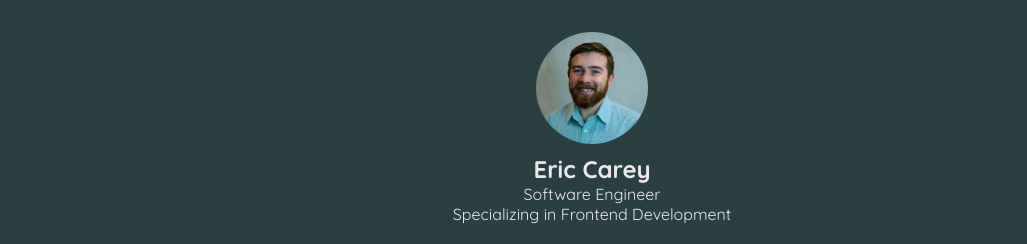
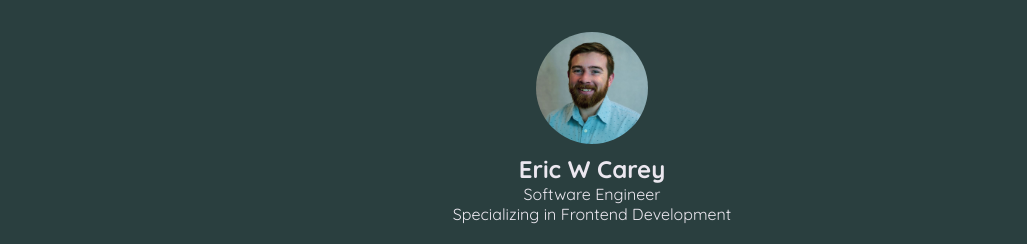
Before and after one commit to EricCarey286/Online-Resume, a React (Create React App) app: page / in a window 1280 px wide. Shown: the top 244 px of the page, without its empty margins (48-1075 px from the left). Built offline with nearby package versions, Linux system fonts and the light colour scheme.

Commit message:
feat: Update header name
Update the name in the header component from 'Eric Carey' to 'Eric W Carey'

```diff
--- a/src/components/Header/Header.jsx
+++ b/src/components/Header/Header.jsx
@@ -4,7 +4,7 @@ function Header(props) {
   return (
     <header>
       <img src={props.image} alt="Medal badge with a star" />
-      <h1>Eric Carey</h1>
+      <h1>Eric W Carey</h1>
       <p>Software Engineer</p>
       <p>Specializing in Frontend Development</p>
     </header>
```
